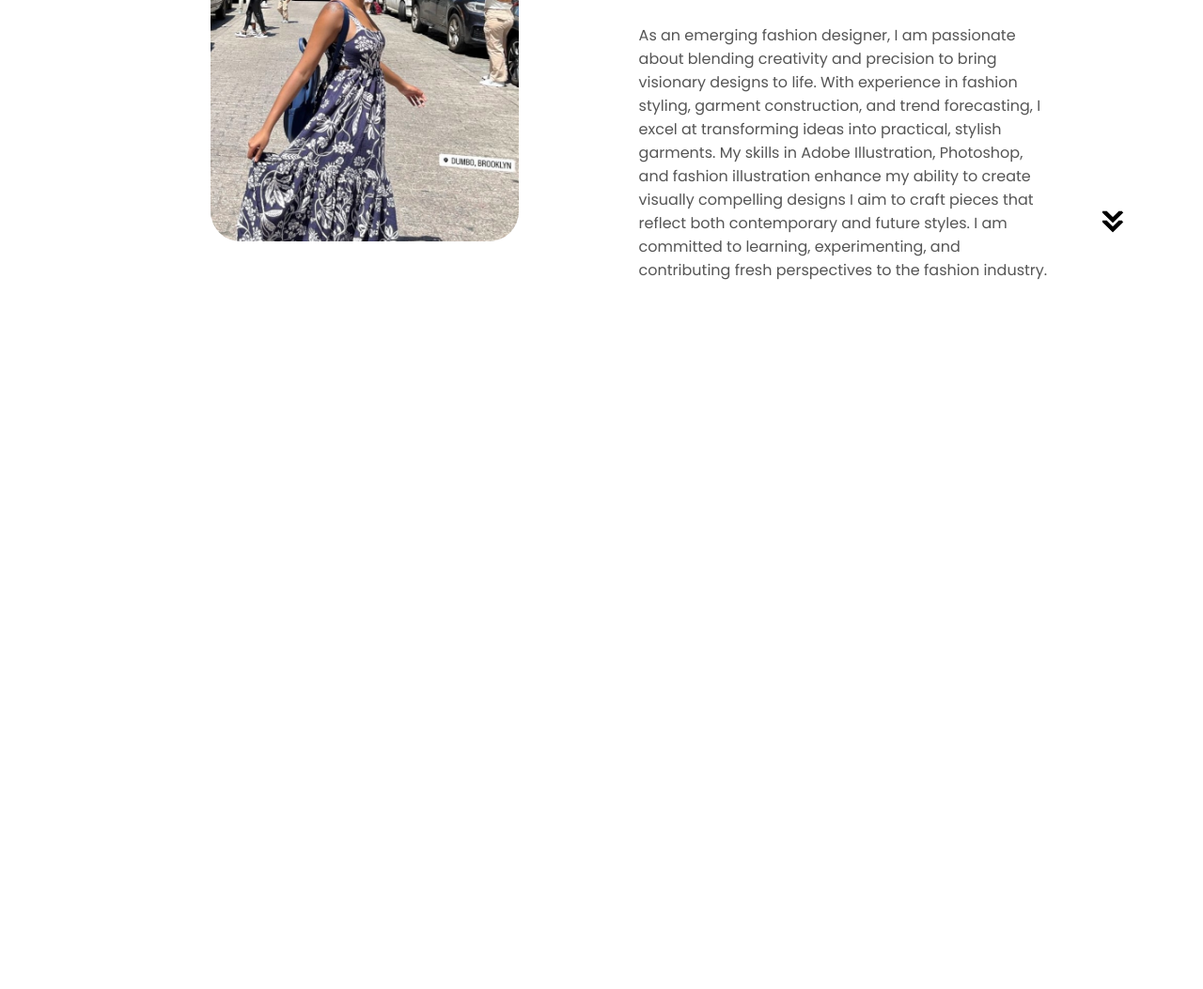
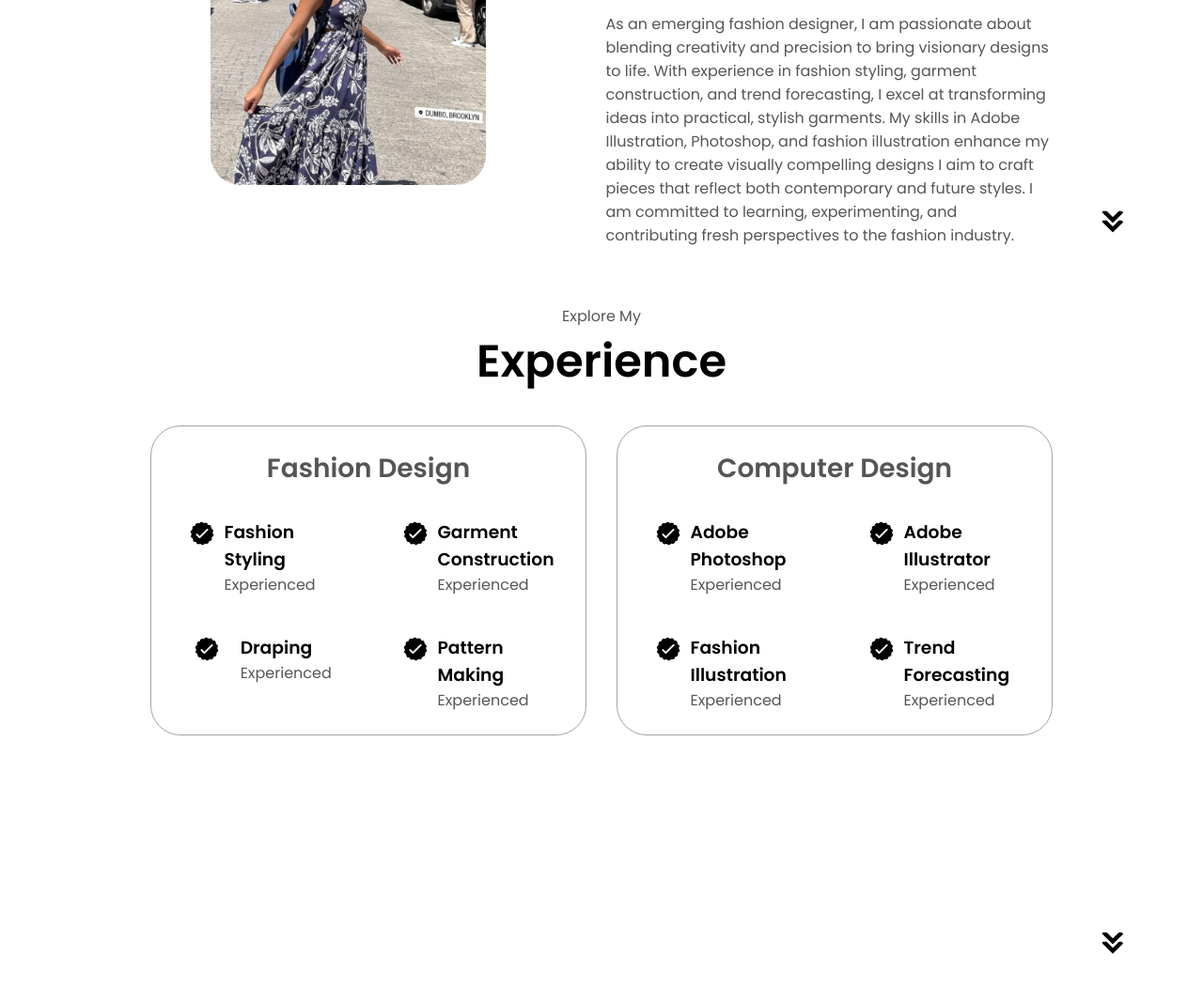
Before and after one commit to anilhimam17/Project-K, a plain HTML site: page index.html in a window 1280 px wide. Shown: the part 1252-2305 px from the top of the page at 94% size. Before the commit the page ends 1552 px from the top, so only its background shows below. Drawn offline with Linux system fonts and the light colour scheme.

Commit message:
Completed the Experience Section!!

```diff
--- a/index.html
+++ b/index.html
@@ -80,7 +80,6 @@
                         <div class="subexp">
                             <p>4+ Years</p>
                             <h4>Fashion Designing</h4>
-                            <h4>Garment Construction</h4>
                         </div>
                         <div class="subexp">
                             <p>Fashion Design Intern <br>at</p>
@@ -118,6 +117,82 @@
         <img src="./assets/arrow.png" alt="Arrow Icon" class="icons arrow" onclick="location.href='./#experience'">
     </section>
 
+    <!-- Working on the Experience Section -->
+     <section id="experience">
+        <p class="section__text__p1">Explore My</p>
+        <h1 class="title">Experience</h1>
+        <div class="experience-details-container">
+            <div class="about-containers">
+                <div class="details-container">
+                    <h2 class="experience-sub-title">Fashion Design</h2>
+                    <div class="article-container">
+                        <article>
+                            <img src="./assets/checkmark.png" alt="Experience Icon" class="icons">
+                            <div>
+                                <h3>Fashion Styling</h3>
+                                <p>Experienced</p>
+                            </div>
+                        </article>
+                        <article>
+                            <img src="./assets/checkmark.png" alt="Experience Icon" class="icons">
+                            <div>
+                                <h3>Garment Construction</h3>
+                                <p>Experienced</p>
+                            </div>
+                        </article>
+                        <article>
+                            <img src="./assets/checkmark.png" alt="Experience Icon" class="icons">
+                            <div>
+                                <h3>Draping</h3>
+                                <p>Experienced</p>
+                            </div>
+                        </article>
+                        <article>
+                            <img src="./assets/checkmark.png" alt="Experience Icon" class="icons">
+                            <div>
+                                <h3>Pattern Making</h3>
+                                <p>Experienced</p>
+                            </div>
+                        </article>
+                    </div>
+                </div>
+                <div class="details-container">
+                    <h2 class="experience-sub-title">Computer Design</h2>
+                    <div class="article-container">
+                        <article>
+                            <img src="./assets/checkmark.png" alt="Experience Icon" class="icons">
+                            <div>
+                                <h3>Adobe Photoshop</h3>
+                                <p>Experienced</p>
+                            </div>
+                        </article>
+                        <article>
+                            <img src="./assets/checkmark.png" alt="Experience Icon" class="icons">
+                            <div>
+                                <h3>Adobe Illustrator</h3>
+                                <p>Experienced</p>
+                            </div>
+                        </article>
+                        <article>
+                            <img src="./assets/checkmark.png" alt="Experience Icon" class="icons">
+                            <div>
+                                <h3>Fashion Illustration</h3>
+                                <p>Experienced</p>
+                            </div>
+                        </article>
+                        <article>
+                            <img src="./assets/checkmark.png" alt="Experience Icon" class="icons">
+                            <div>
+                                <h3>Trend Forecasting</h3>
+                                <p>Experienced</p>
+                            </div>
+                        </article>
+                    </div>
+                </div>
+            </div>
+        </div>
+        <img src="./assets/arrow.png" alt="Arrow Icon" class="icons arrow" onclick="location.href=''">
+     </section>
     <!-- Linking the Javascript file for the HTML Page -->
     <script src="script.js"></script>
 </body>
--- a/styles.css
+++ b/styles.css
@@ -295,7 +295,7 @@ btn-color-1:hover, .btn-color-2:hover {
 .about-pic {
     border-radius: 2rem;
     width: auto;
-    height: 560px;
+    height: 500px;
 }
 
 .arrow {
@@ -322,3 +322,39 @@ btn-color-1:hover, .btn-color-2:hover {
 .subtitle, .subexp {
     margin-bottom: 0.5rem;
 }
+
+/* ------------------------------------------------------------------- */
+
+/* Styling for the Experience Section */
+#experience {
+    position: relative;
+}
+
+.experience-sub-title {
+    color: rgb(85, 85, 85);
+    font-weight: 600;
+    font-size: 1.75rem;
+    margin-bottom: 2rem;
+}
+
+.experience-details-container {
+    display: flex;
+    justify-content: center;
+    flex-direction: column;
+}
+
+.article-container {
+    display: flex;
+    text-align: initial;
+    flex-wrap: wrap;
+    flex-direction: row;
+    gap: 2.5rem;
+    justify-content: space-around;
+}
+
+article {
+    display: flex;
+    width: 10rem;
+    justify-content: space-around;
+    gap: 0.5rem;
+}
```
